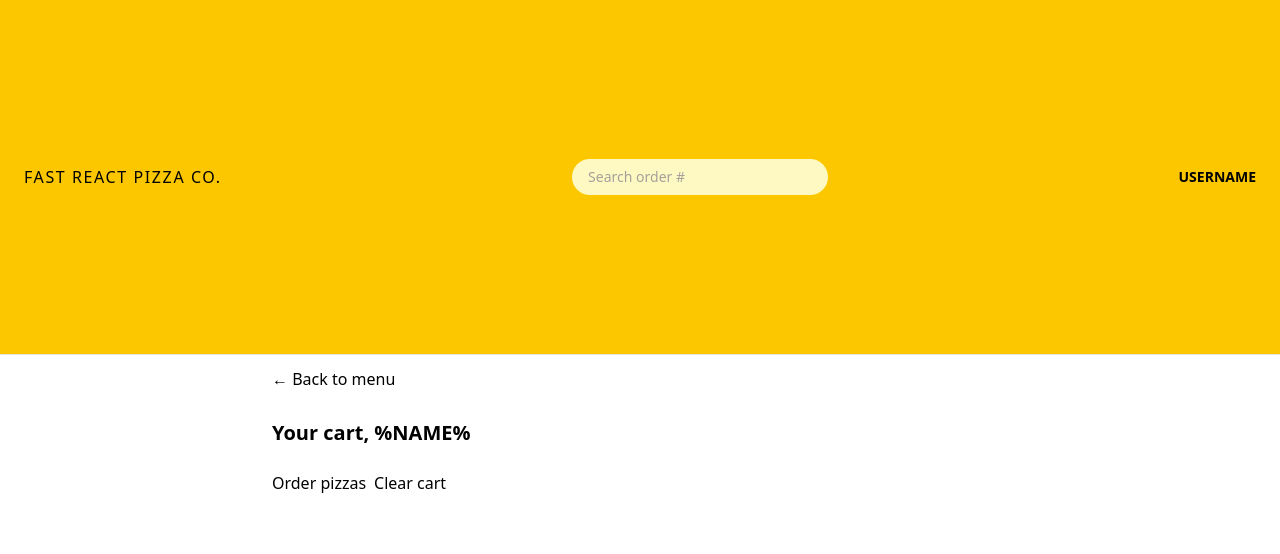
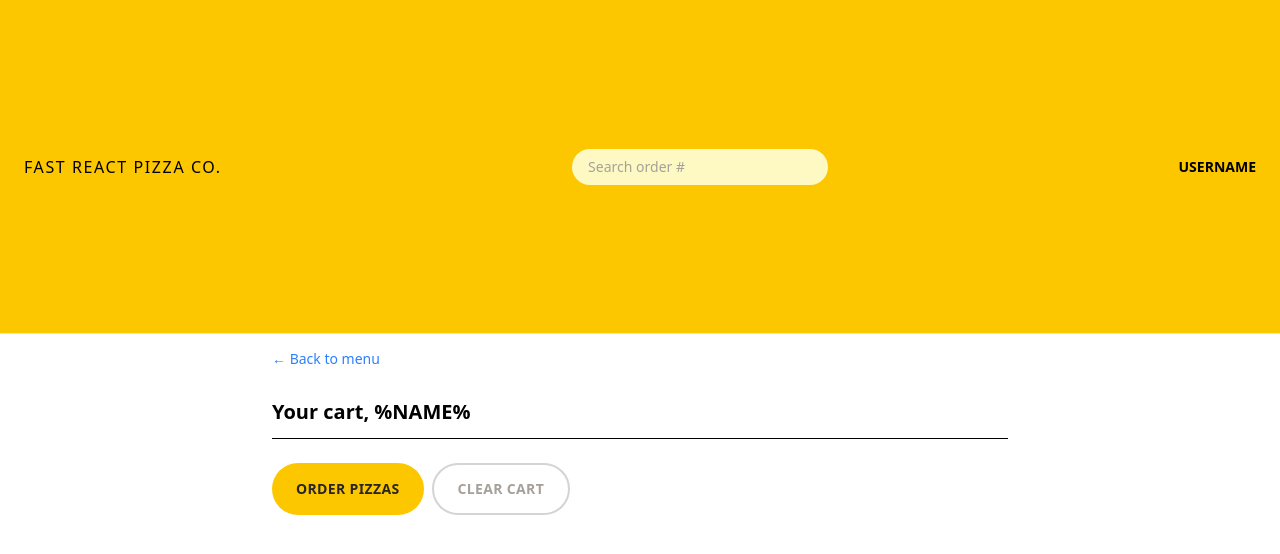
Before and after one commit to lexopez/fast-react-app_reactjs, a React (Vite) app: page /cart in a window 1280 px wide. Shown: the top 554 px of the page. Built offline with nearby package versions, Linux system fonts and the light colour scheme.

Commit message:
render item in the cart

```diff
--- a/src/features/cart/Cart.jsx
+++ b/src/features/cart/Cart.jsx
@@ -1,41 +1,32 @@
 import { Link } from 'react-router-dom';
+import { clearCart, getCart } from './cartSlice';
+import {useDispatch, useSelector} from 'react-redux'
 
-const fakeCart = [
-  {
-    pizzaId: 12,
-    name: 'Mediterranean',
-    quantity: 2,
-    unitPrice: 16,
-    totalPrice: 32,
-  },
-  {
-    pizzaId: 6,
-    name: 'Vegetale',
-    quantity: 1,
-    unitPrice: 13,
-    totalPrice: 13,
-  },
-  {
-    pizzaId: 11,
-    name: 'Spinach and Mushroom',
-    quantity: 1,
-    unitPrice: 15,
-    totalPrice: 15,
-  },
-];
+import CartItem from './CartItem';
+import Button from '../../ui/Button';
+import LinkButton from '../../ui/LinkButton'
+
 
 function Cart() {
-  const cart = fakeCart;
+  const cart = useSelector(getCart);
+  const dispatch = useDispatch();
 
   return (
     <div className="px-4 py-3">
-      <Link to="/menu">&larr; Back to menu</Link>
+      <LinkButton to="/menu">&larr; Back to menu</LinkButton>
 
       <h2 className="mt-7 text-xl font-semibold">Your cart, %NAME%</h2>
 
+      <ul className="mt-3 divide-y divide-stone-200 border-b">
+        {
+          cart.map((item) => (
+            <CartItem item={item} key={item.pizzaId} />
+          ))
+        }
+      </ul>
       <div className="mt-6 space-x-2">
-        <Link to="/order/new">Order pizzas</Link>
-        <button>Clear cart</button>
+        <Button to="/order/new" type="primary">Order pizzas</Button>
+        <Button type="secondary" onClick={() => dispatch(clearCart())}>Clear cart</Button>
       </div>
     </div>
   );
--- a/src/features/cart/CartItem.jsx
+++ b/src/features/cart/CartItem.jsx
@@ -1,13 +1,27 @@
+import { useSelector } from "react-redux";
+import { formatCurrency } from "../../utils/helpers";
+import { getCurrentQuantityById } from "./cartSlice";
+import UpdateItemQuantity from "./UpdateItemQuantity";
+import DeleteItem from "./DeleteItem";
+
 function CartItem({ item }) {
   const { pizzaId, name, quantity, totalPrice } = item;
 
+  const currentQuantity = useSelector(getCurrentQuantityById(pizzaId));
+
   return (
-    <li>
-      <p>
+    <li className="py-3 sm:flex sm:items-center sm:justify-between">
+      <p className="mb-1 sm:mb-0">
         {quantity}&times; {name}
       </p>
-      <div>
-        <p>{formatCurrency(totalPrice)}</p>
+      <div className="flex items-center justify-between sm:gap-6">
+        <p className="text-sm font-bold">{formatCurrency(totalPrice)}</p>
+
+        <UpdateItemQuantity
+          pizzaId={pizzaId}
+          currentQuantity={currentQuantity}
+        />
+        <DeleteItem pizzaId={pizzaId} />
       </div>
     </li>
   );
--- /dev/null
+++ b/src/ui/LinkButton.jsx
@@ -0,0 +1,21 @@
+import { Link, useNavigate } from 'react-router-dom';
+
+function LinkButton({ children, to }) {
+  const navigate = useNavigate();
+  const className = 'text-sm text-blue-500 hover:text-blue-600 hover:underline';
+
+  if (to === '-1')
+    return (
+      <button className={className} onClick={() => navigate(-1)}>
+        {children}
+      </button>
+    );
+
+  return (
+    <Link to={to} className={className}>
+      {children}
+    </Link>
+  );
+}
+
+export default LinkButton;
```
